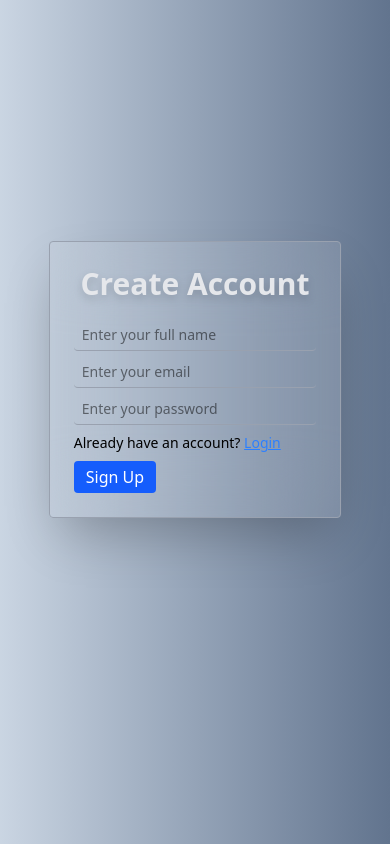
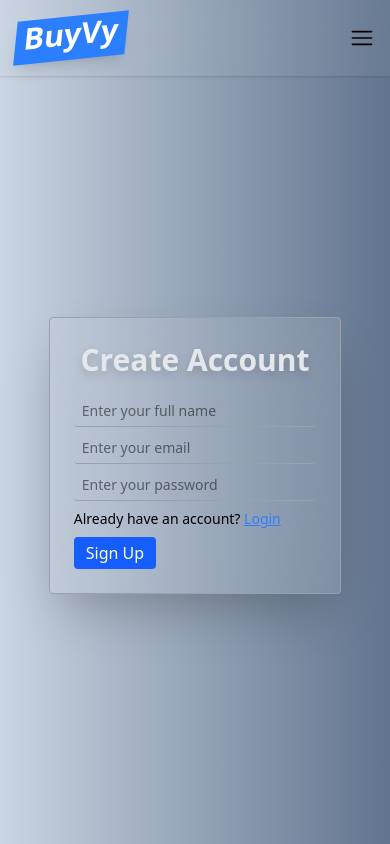
Before and after one commit to yavyy/e-commerce, a React (Vite) app: page /auth in a window 390 px wide. Built offline with nearby package versions, Linux system fonts and the light colour scheme.

Commit message:
side nav added

```diff
--- a/src/components/Navbar.jsx
+++ b/src/components/Navbar.jsx
@@ -1,11 +1,15 @@
 import { Link } from 'react-router-dom'
 import { useAuth } from '../context/AuthContext'
+import { RxHamburgerMenu } from "react-icons/rx";
+import { IoClose } from "react-icons/io5";
+import { useState } from 'react';
 
 function Navbar() {
   const { currentUser, logout, setMode } = useAuth()
+  const [viewMenu, setViewMenu] = useState(true)
   return (
-    <header className='sticky top-0 w-full z-10 not-sm:hidden'>
-      <nav className='p-4 w-full bg-gray-200/5 backdrop-blur-md shadow flex justify-between items-center'>
+    <header className='sticky top-0 w-full z-10 select-auto'>
+      <nav className='p-4 w-full bg-gray-200/5 backdrop-blur-md shadow flex justify-between items-center not-sm:hidden'>
         <h1 className='text-3xl font-extrabold cursor-pointer text-white shadow-lg active:scale-95 bg-blue-500 px-2 pb-2 select-none  -skew-6 hover:-translate-y-1 transition duration-75'>BuyVy</h1>
         <div className='flex gap-4'>
           <Link to={'/'}>Home</Link>
@@ -27,6 +31,31 @@
             </div>
         }
       </nav>
+      <nav className='p-4 w-full bg-gray-200/5 backdrop-blur-md shadow flex justify-between items-center sm:hidden'>
+        <h1 className='text-3xl font-extrabold cursor-pointer text-white shadow-lg active:scale-95 bg-blue-500 px-2 pb-2 select-none  -skew-6 hover:-translate-y-1 transition duration-75'>BuyVy</h1>
+        {
+          viewMenu ?
+          <RxHamburgerMenu size={24} onClick={() => setViewMenu(false)} className='cursor-pointer z-20' /> :
+          <IoClose size={24} onClick={() => setViewMenu(true)} className='cursor-pointer z-20' />
+        }
+      </nav>
+
+        <div className={`w-3/4 bg-white/50 backdrop-blur-lg min-h-screen fixed right-0 sm:hidden select-none transition-all duration-300 ease-in-out ${!viewMenu ? "translate-x-0 opacity-100" : "translate-x-full opacity-0"} flex items-center justify-center`}>
+          <div className={`flex flex-col w-full h-screen items-center gap-4 mt-5`}>
+            <Link to={'/'} className='text-xl'>Home</Link>
+            <Link to={'/cart'} className='text-xl'>Cart</Link>
+            <Link to={'/'} className='text-xl'>About Us</Link>
+            <Link to={'/'} className='text-xl'>Contact</Link>
+            <Link to={'/'} className='text-xl'>Help</Link>
+            <button onClick={() => setMode("login")} className='bg-gray-600 hover:bg-gray-700 cursor-pointer active:scale-95 transition text-white px-5 py-1 rounded'>
+              <Link to={'/auth'}>Login</Link>
+            </button>
+            <button onClick={() => setMode("signup")} className='bg-blue-600 hover:bg-blue-700 cursor-pointer active:scale-95 transition text-white px-4 py-1 rounded'>
+              <Link to={'/auth'}>SignUp</Link>
+            </button>
+          </div>
+        </div>
+
     </header>
   )
 }
--- a/src/pages/Home.jsx
+++ b/src/pages/Home.jsx
@@ -15,7 +15,7 @@
   }, [])
 
   return (
-    <div className='w-3/4 mx-auto flex flex-col '>
+    <div className='w-3/4 mx-auto flex flex-col select-none'>
       <div className='mt-10 text-center p-6'>
         <h1 className='text-2xl sm:text-4xl tracking-wide font-extrabold bg-blue-500 px-3 pb-4 -skew-6 text-white inline-block drop-shadow-md hover:drop-shadow-xl cursor-default transition hover:-translate-y-0.5 md:text-6xl'>Welcome to BuyVy</h1>
         <p className='text-3xl mt-10 text-gray-700'>People's trust is what BuyVy is.</p>
```
